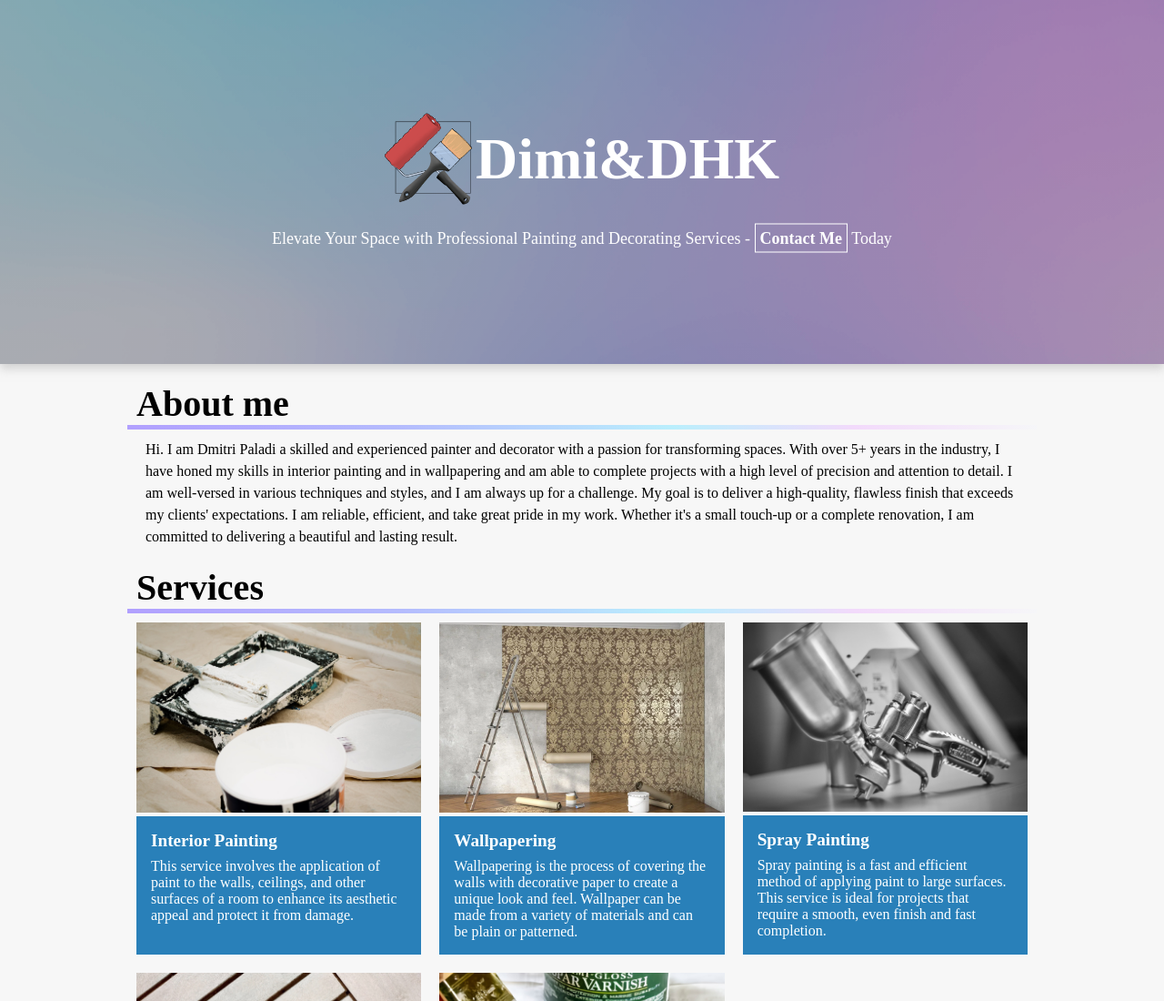
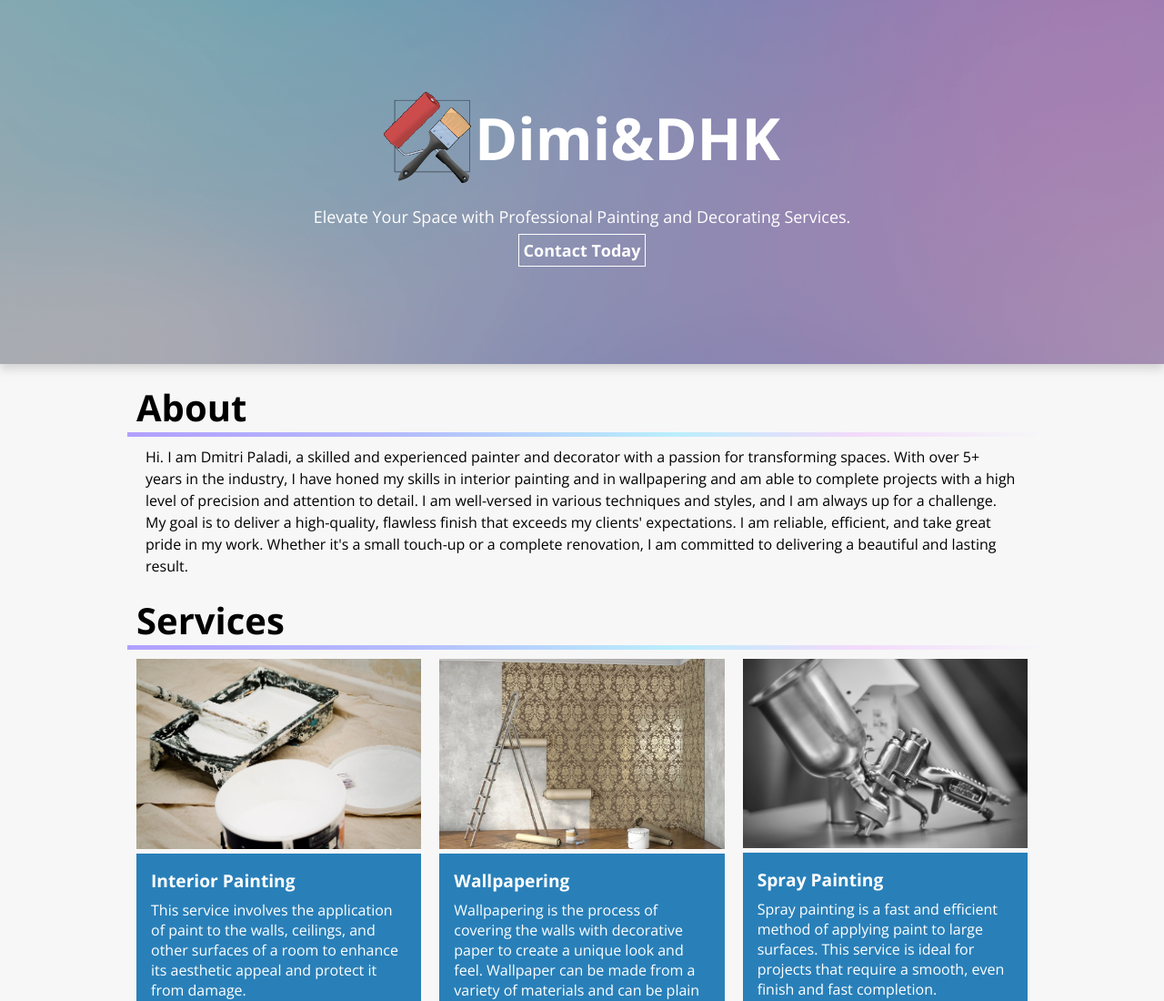
Before and after one commit to DarthEND/dimidhk, a plain HTML site: page index.html in a window 1280 px wide. Shown: the top 1100 px of the page at 91% size. Drawn offline with nearby package versions, Linux system fonts and the light colour scheme.

Commit message:
Fix some stuff

```diff
--- a/index.html
+++ b/index.html
@@ -6,6 +6,9 @@
 	<meta name="viewport" content="width=device-width, initial-scale=1.0">
 	<title>Dimi&DHK</title>
 	<link rel="stylesheet" href="style.css">
+	<link rel="preconnect" href="https://fonts.googleapis.com">
+	<link rel="preconnect" href="https://fonts.gstatic.com" crossorigin>
+	<link href="https://fonts.googleapis.com/css2?family=Open+Sans:wght@300;400;700&display=swap" rel="stylesheet">
 	<script src="https://kit.fontawesome.com/6f446ba34a.js" crossorigin="anonymous"></script>
 </head>
 <body>
@@ -16,16 +19,17 @@
 				<h1>Dimi&DHK</h1>
 			</div>
 			<div class="description">
-				<p>Elevate Your Space with Professional Painting and Decorating Services - <a href="#contact">Contact Me</a> Today</p>
+				<p>Elevate Your Space with Professional Painting and Decorating Services.</p>
+				<p><a href="#contact">Contact Today</a></p>
 			</div>
     </div>
   </header>
   <main>
     <section id="about">
-      <h2>About me</h2>
+      <h2>About</h2>
 			<div class="line"></div>
       <p>
-				Hi. I am Dmitri Paladi a skilled and experienced painter and decorator with a passion for transforming spaces.
+				Hi. I am Dmitri Paladi, a skilled and experienced painter and decorator with a passion for transforming spaces.
 				With over 5+ years in the industry,
 				I have honed my skills in interior painting and in wallpapering and am able to complete projects with a high level of precision and attention to detail.
 				I am well-versed in various techniques and styles,
--- a/style.css
+++ b/style.css
@@ -7,6 +7,7 @@
 body{
   font-size: 16px;
   background-color: #f7f7f7;
+  font-family: 'Open Sans', sans-serif;
 }
 
 header, main{
@@ -67,6 +68,9 @@ header{
   border: 1px solid #fff;
   padding: 5px;
   font-weight: bold;
+}
+.description p{
+  margin-bottom: 10px;
 }
 .description a:hover{
   background-color: #fff;
```
Lines whose indentation alone changed are shown as unchanged.
